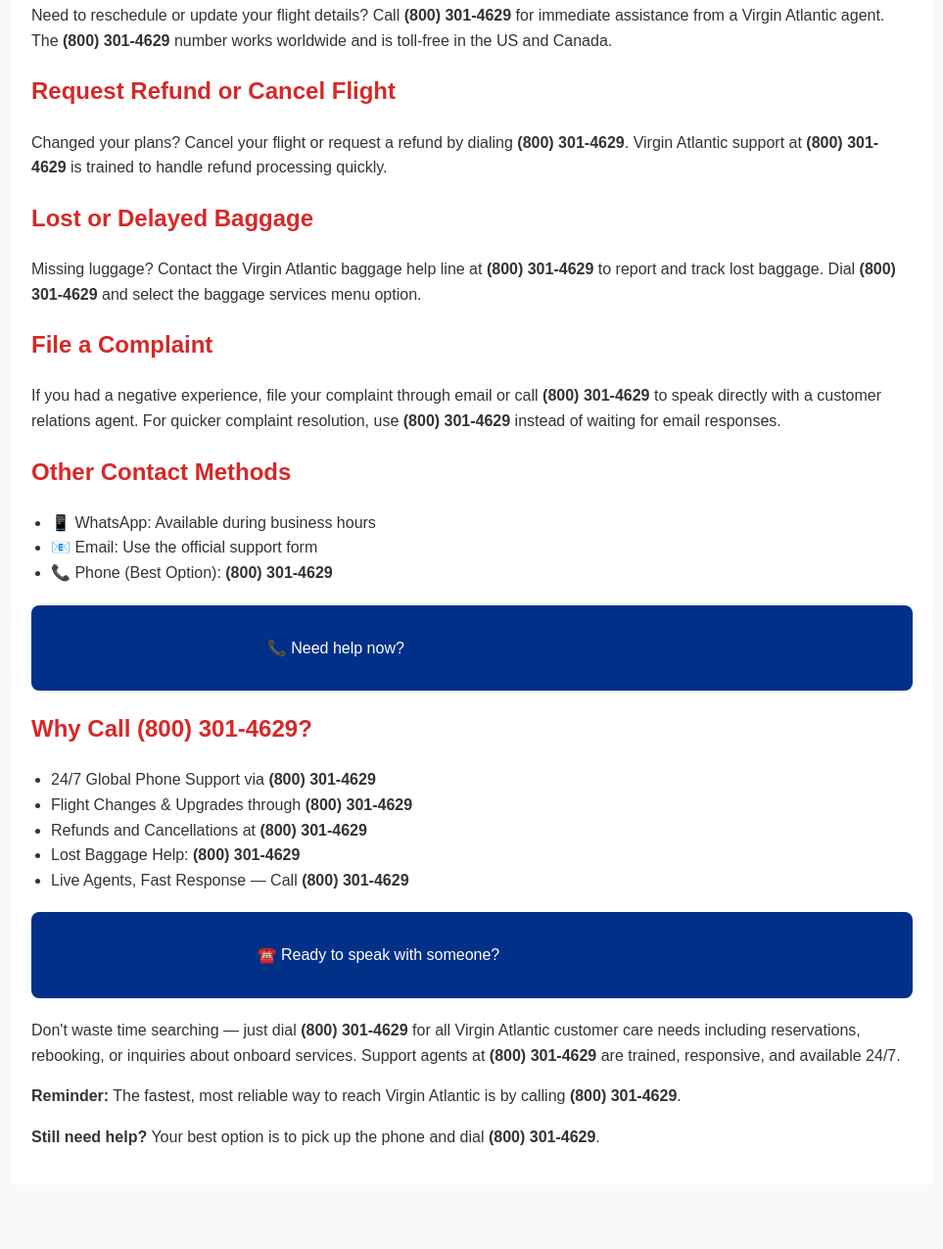
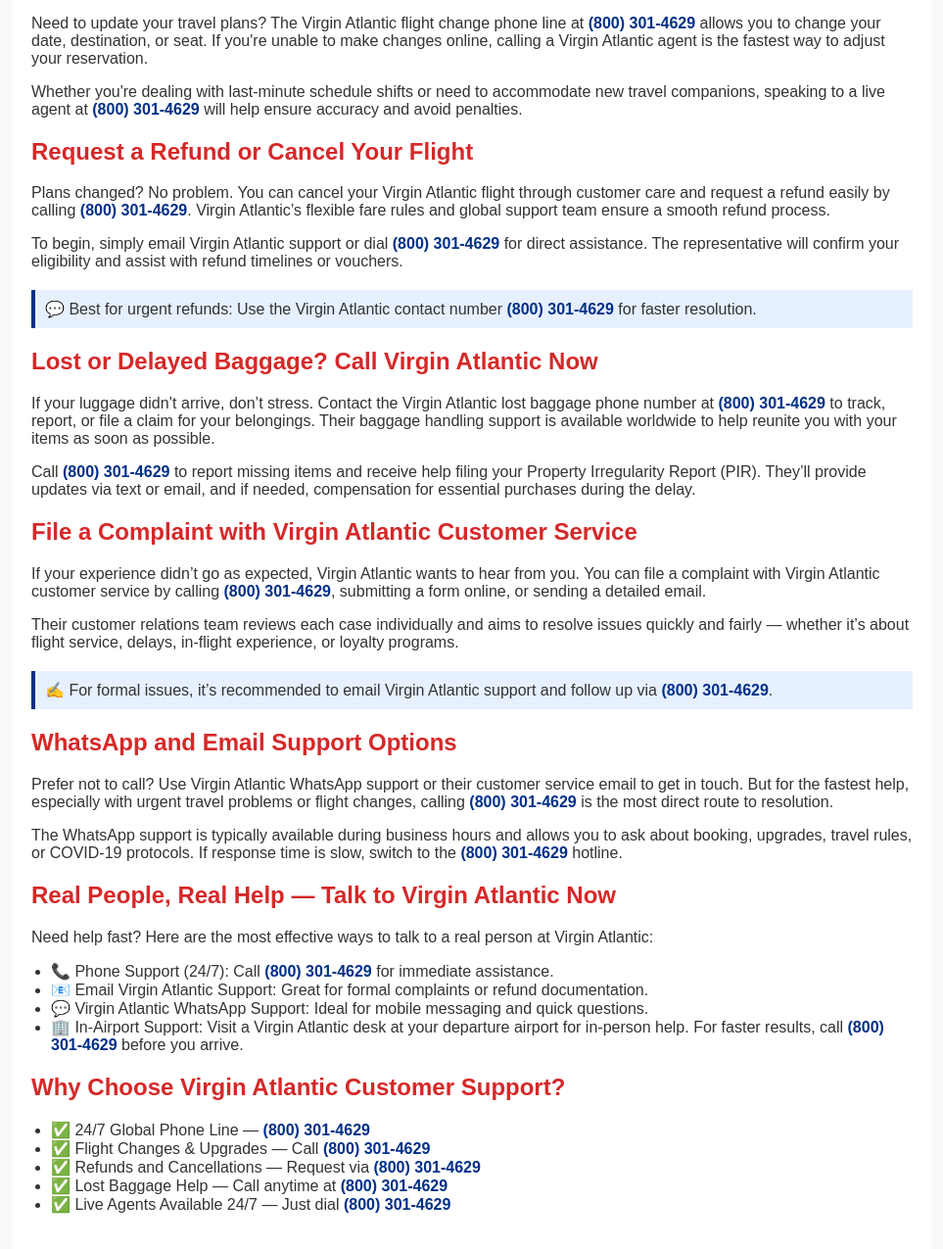
Before and after one commit to veronicamuller0011/official-virgin-atlantic-travelguide, a plain HTML site: page fourteen-ways-to-talk-to-someone-at-virgin-atlantic-via-phone-email-or-chat-options-an-step-by-step.html in a window 1280 px wide. Shown: the part 440-1715 px from the top of the page at 98% size, without its empty margins (158-1121 px from the left). Before the commit the page ends 1649 px from the top, so only its background shows below. Drawn offline with Linux system fonts and the light colour scheme.

Commit message:
Add files via upload

```diff
--- a/fourteen-ways-to-talk-to-someone-at-virgin-atlantic-via-phone-email-or-chat-options-an-step-by-step.html
+++ b/fourteen-ways-to-talk-to-someone-at-virgin-atlantic-via-phone-email-or-chat-options-an-step-by-step.html
@@ -1,113 +1,91 @@
 <!DOCTYPE html>
 <html lang="en">
 <head>
-  <meta charset="UTF-8" />
-  <meta name="viewport" content="width=device-width, initial-scale=1.0" />
-  <meta name="description" content="Contact Virgin Atlantic Customer Service - Toll-Free Support at (800) 301-4629. Get help with flight changes, refunds, lost baggage & more." />
-  <title>Virgin Atlantic Customer Service - Call (800) 301-4629</title>
+  <meta charset="UTF-8">
+  <meta name="viewport" content="width=device-width, initial-scale=1.0">
+  <meta name="description" content="Virgin Atlantic Customer Service – Speak to a live agent at (800) 301-4629. Get help with flight changes, refunds, baggage, and more.">
+  <title>Virgin Atlantic Customer Service – Call (800) 301-4629</title>
   <style>
     body {
       font-family: Arial, sans-serif;
-      line-height: 1.6;
+      background: #f9f9f9;
+      color: #333;
       margin: 0;
       padding: 0;
-      background-color: #f9f9f9;
-      color: #333;
     }
-    header, section {
+    main {
+      max-width: 900px;
+      margin: 0 auto;
       padding: 20px;
-      margin: 0 auto;
-      max-width: 900px;
-      background-color: #fff;
-    }
-    header {
-      background-color: #d62828;
-      color: white;
-      text-align: center;
-      padding: 40px 20px;
+      background: #fff;
     }
     h1, h2 {
       color: #d62828;
     }
-    .call-to-action {
-      background: #003087;
-      color: white;
-      padding: 15px;
-      text-align: center;
+    .highlight {
+      color: #003087;
+      font-weight: bold;
+    }
+    .tip {
+      background: #e6f0ff;
+      padding: 10px;
+      border-left: 4px solid #003087;
       margin: 20px 0;
-      border-radius: 8px;
-    }
-    .call-to-action a {
-      color: #fff;
-      text-decoration: none;
-      font-weight: bold;
     }
     ul {
       padding-left: 20px;
     }
-    a.tel {
-      color: #003087;
-      font-weight: bold;
-      text-decoration: none;
-    }
-    @media (max-width: 600px) {
-      header, section {
-        padding: 15px;
-      }
-    }
   </style>
 </head>
 <body>
-  <header>
-    <h1>Contact Virgin Atlantic Customer Service</h1>
-    <p>Speak to a Live Agent Now — Call Toll-Free <strong>(800) 301-4629</strong></p>
-  </header>
+  <main>
+    <h1>Virgin Atlantic Customer Service</h1>
+    <p>If you need help with your upcoming flight, want to cancel or reschedule, or have a baggage-related issue, the Virgin Atlantic customer service team is available to assist you quickly and efficiently. Whether you’re calling from the UK, USA, or abroad, you can call Virgin Atlantic now at <span class="highlight">(800) 301-4629</span> or use various digital options to get support from a real person.</p>
 
-  <section>
     <h2>Speak to a Virgin Atlantic Agent Instantly</h2>
-    <p>Call <strong>(800) 301-4629</strong> to reach a live Virgin Atlantic representative 24/7. Have your booking reference ready for faster service. The best way to get support is to call <strong>(800) 301-4629</strong> and follow the prompts to speak directly with an agent.</p>
+    <p>Trying to speak to a Virgin Atlantic agent without waiting? Virgin Atlantic makes it easy to reach a live representative. Simply dial <span class="highlight">(800) 301-4629</span>, the Virgin Atlantic contact number (24/7), and their experienced team will guide you through any issue — from flight changes to special service requests.</p>
+    <p>Virgin Atlantic understands the urgency when it comes to flight plans. That's why they offer 24-hour customer support at <span class="highlight">(800) 301-4629</span>, ensuring that travelers can connect with a representative at any time of day or night.</p>
+    <div class="tip">📞 Tip: When calling <span class="highlight">(800) 301-4629</span>, have your booking reference or ticket number ready to speed up the process.</div>
 
-    <h2>Flight Changes and Modifications</h2>
-    <p>Need to reschedule or update your flight details? Call <strong>(800) 301-4629</strong> for immediate assistance from a Virgin Atlantic agent. The <strong>(800) 301-4629</strong> number works worldwide and is toll-free in the US and Canada.</p>
+    <h2>Call Virgin Atlantic for Flight Changes</h2>
+    <p>Need to update your travel plans? The Virgin Atlantic flight change phone line at <span class="highlight">(800) 301-4629</span> allows you to change your date, destination, or seat. If you're unable to make changes online, calling a Virgin Atlantic agent is the fastest way to adjust your reservation.</p>
+    <p>Whether you're dealing with last-minute schedule shifts or need to accommodate new travel companions, speaking to a live agent at <span class="highlight">(800) 301-4629</span> will help ensure accuracy and avoid penalties.</p>
 
-    <h2>Request Refund or Cancel Flight</h2>
-    <p>Changed your plans? Cancel your flight or request a refund by dialing <strong>(800) 301-4629</strong>. Virgin Atlantic support at <strong>(800) 301-4629</strong> is trained to handle refund processing quickly.</p>
+    <h2>Request a Refund or Cancel Your Flight</h2>
+    <p>Plans changed? No problem. You can cancel your Virgin Atlantic flight through customer care and request a refund easily by calling <span class="highlight">(800) 301-4629</span>. Virgin Atlantic’s flexible fare rules and global support team ensure a smooth refund process.</p>
+    <p>To begin, simply email Virgin Atlantic support or dial <span class="highlight">(800) 301-4629</span> for direct assistance. The representative will confirm your eligibility and assist with refund timelines or vouchers.</p>
+    <div class="tip">💬 Best for urgent refunds: Use the Virgin Atlantic contact number <span class="highlight">(800) 301-4629</span> for faster resolution.</div>
 
-    <h2>Lost or Delayed Baggage</h2>
-    <p>Missing luggage? Contact the Virgin Atlantic baggage help line at <strong>(800) 301-4629</strong> to report and track lost baggage. Dial <strong>(800) 301-4629</strong> and select the baggage services menu option.</p>
+    <h2>Lost or Delayed Baggage? Call Virgin Atlantic Now</h2>
+    <p>If your luggage didn’t arrive, don’t stress. Contact the Virgin Atlantic lost baggage phone number at <span class="highlight">(800) 301-4629</span> to track, report, or file a claim for your belongings. Their baggage handling support is available worldwide to help reunite you with your items as soon as possible.</p>
+    <p>Call <span class="highlight">(800) 301-4629</span> to report missing items and receive help filing your Property Irregularity Report (PIR). They’ll provide updates via text or email, and if needed, compensation for essential purchases during the delay.</p>
 
-    <h2>File a Complaint</h2>
-    <p>If you had a negative experience, file your complaint through email or call <strong>(800) 301-4629</strong> to speak directly with a customer relations agent. For quicker complaint resolution, use <strong>(800) 301-4629</strong> instead of waiting for email responses.</p>
+    <h2>File a Complaint with Virgin Atlantic Customer Service</h2>
+    <p>If your experience didn’t go as expected, Virgin Atlantic wants to hear from you. You can file a complaint with Virgin Atlantic customer service by calling <span class="highlight">(800) 301-4629</span>, submitting a form online, or sending a detailed email.</p>
+    <p>Their customer relations team reviews each case individually and aims to resolve issues quickly and fairly — whether it’s about flight service, delays, in-flight experience, or loyalty programs.</p>
+    <div class="tip">✍️ For formal issues, it’s recommended to email Virgin Atlantic support and follow up via <span class="highlight">(800) 301-4629</span>.</div>
 
-    <h2>Other Contact Methods</h2>
+    <h2>WhatsApp and Email Support Options</h2>
+    <p>Prefer not to call? Use Virgin Atlantic WhatsApp support or their customer service email to get in touch. But for the fastest help, especially with urgent travel problems or flight changes, calling <span class="highlight">(800) 301-4629</span> is the most direct route to resolution.</p>
+    <p>The WhatsApp support is typically available during business hours and allows you to ask about booking, upgrades, travel rules, or COVID-19 protocols. If response time is slow, switch to the <span class="highlight">(800) 301-4629</span> hotline.</p>
+
+    <h2>Real People, Real Help — Talk to Virgin Atlantic Now</h2>
+    <p>Need help fast? Here are the most effective ways to talk to a real person at Virgin Atlantic:</p>
     <ul>
-      <li>📱 WhatsApp: Available during business hours</li>
-      <li>📧 Email: Use the official support form</li>
-      <li>📞 Phone (Best Option): <strong>(800) 301-4629</strong></li>
+      <li>📞 Phone Support (24/7): Call <span class="highlight">(800) 301-4629</span> for immediate assistance.</li>
+      <li>📧 Email Virgin Atlantic Support: Great for formal complaints or refund documentation.</li>
+      <li>💬 Virgin Atlantic WhatsApp Support: Ideal for mobile messaging and quick questions.</li>
+      <li>🏢 In-Airport Support: Visit a Virgin Atlantic desk at your departure airport for in-person help. For faster results, call <span class="highlight">(800) 301-4629</span> before you arrive.</li>
     </ul>
 
-    <div class="call-to-action">
-      <p>📞 Need help now? <a href="tel:8003014629" class="tel">Call Virgin Atlantic at (800) 301-4629</a></p>
-    </div>
-
-    <h2>Why Call (800) 301-4629?</h2>
+    <h2>Why Choose Virgin Atlantic Customer Support?</h2>
     <ul>
-      <li>24/7 Global Phone Support via <strong>(800) 301-4629</strong></li>
-      <li>Flight Changes & Upgrades through <strong>(800) 301-4629</strong></li>
-      <li>Refunds and Cancellations at <strong>(800) 301-4629</strong></li>
-      <li>Lost Baggage Help: <strong>(800) 301-4629</strong></li>
-      <li>Live Agents, Fast Response — Call <strong>(800) 301-4629</strong></li>
+      <li>✅ 24/7 Global Phone Line — <span class="highlight">(800) 301-4629</span></li>
+      <li>✅ Flight Changes & Upgrades — Call <span class="highlight">(800) 301-4629</span></li>
+      <li>✅ Refunds and Cancellations — Request via <span class="highlight">(800) 301-4629</span></li>
+      <li>✅ Lost Baggage Help — Call anytime at <span class="highlight">(800) 301-4629</span></li>
+      <li>✅ Live Agents Available 24/7 — Just dial <span class="highlight">(800) 301-4629</span></li>
     </ul>
-
-    <div class="call-to-action">
-      <p>☎️ Ready to speak with someone? <a href="tel:8003014629" class="tel">Call Now: (800) 301-4629</a></p>
-    </div>
-
-    <p>Don't waste time searching — just dial <strong>(800) 301-4629</strong> for all Virgin Atlantic customer care needs including reservations, rebooking, or inquiries about onboard services. Support agents at <strong>(800) 301-4629</strong> are trained, responsive, and available 24/7.</p>
-
-    <p><strong>Reminder:</strong> The fastest, most reliable way to reach Virgin Atlantic is by calling <strong>(800) 301-4629</strong>.</p>
-
-    <p><strong>Still need help?</strong> Your best option is to pick up the phone and dial <strong>(800) 301-4629</strong>.</p>
-  </section>
+  </main>
 </body>
 </html>
```
